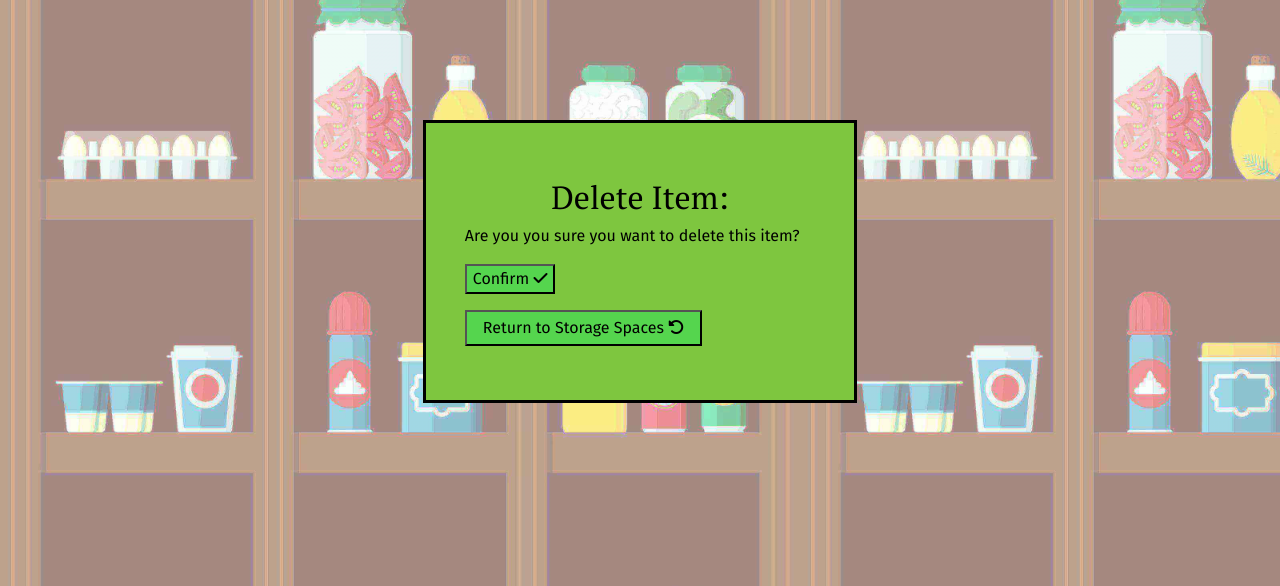
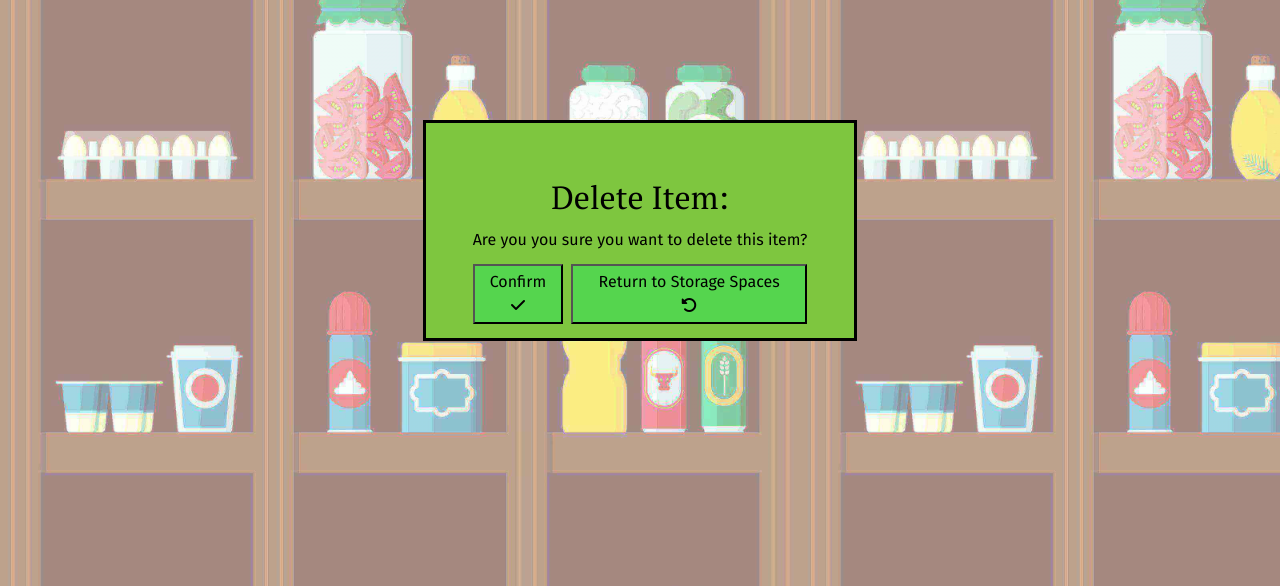
Before and after one commit to WojtekKamilowski/CI_PP4_MPN, a Django app: template templates/delete_item.html in a window 1280 px wide. Shown: the part 74-660 px from the top of the page. Run offline with Django 4.2, Linux system fonts and the light colour scheme; the template is opened without the code that fills it, so the values that code supplies are empty; parts of the project's set-up code (start-up, migrations or seed data) failed here and were passed over; some libraries are stand-ins or nearby versions.

Commit message:
Adjust delete-item.html styles

```diff
--- a/stocklist/models.py
+++ b/stocklist/models.py
@@ -3,9 +3,6 @@ from django.contrib.auth.models import User
 from cloudinary.models import CloudinaryField
 from django.utils.text import slugify
 import datetime
-
-# import cloudinary
-# import cloudinary.uploader
 
 
 class Stocklist(models.Model):
--- a/templates/delete_item.html
+++ b/templates/delete_item.html
@@ -8,17 +8,14 @@
         <!-- Inspired by https://stackoverflow.com/questions/31843145/deleteview-with-confirmation-template-and-post-method -->
         <form method="POST">
             {% csrf_token %}
-            <p>Are you you sure you want to delete this item?</p>
-            <div>
-                <p>
-                    <button type="submit" class="cst-bg-green">Confirm <i class="fa-solid fa-check"></i></button>
-                </p>
+            <p class="d-flex justify-content-center m-1 text-center">Are you you sure you want to delete this item?</p>
+            <div class="d-flex justify-content-center">
+                <button type="submit" class="cst-bg-green py-1 my-2 ms-2">Confirm <i class="fa-solid fa-check"></i></button>
+                <a href="{% url 'spaces' %}" class="text-decoration-none"><button class="cst-bg-green px-3 py-1 m-2">Return to Storage Spaces <i class="fa-solid fa-rotate-left"></i></button></a>
             </div>
         </form>
         <!-- Return -->
-        <div class="mb-5 d-flex justify-content-left">
-            <a href="{% url 'spaces' %}" class="text-decoration-none"><button class="cst-bg-green px-3 py-1">Return to Storage Spaces <i class="fa-solid fa-rotate-left"></i></button></a>
-        </div>
+
     </div>
 </div>
 {%endblock%}
```
Also changed, not shown: mypantrynote/settings.py (+1 -10 lines).
